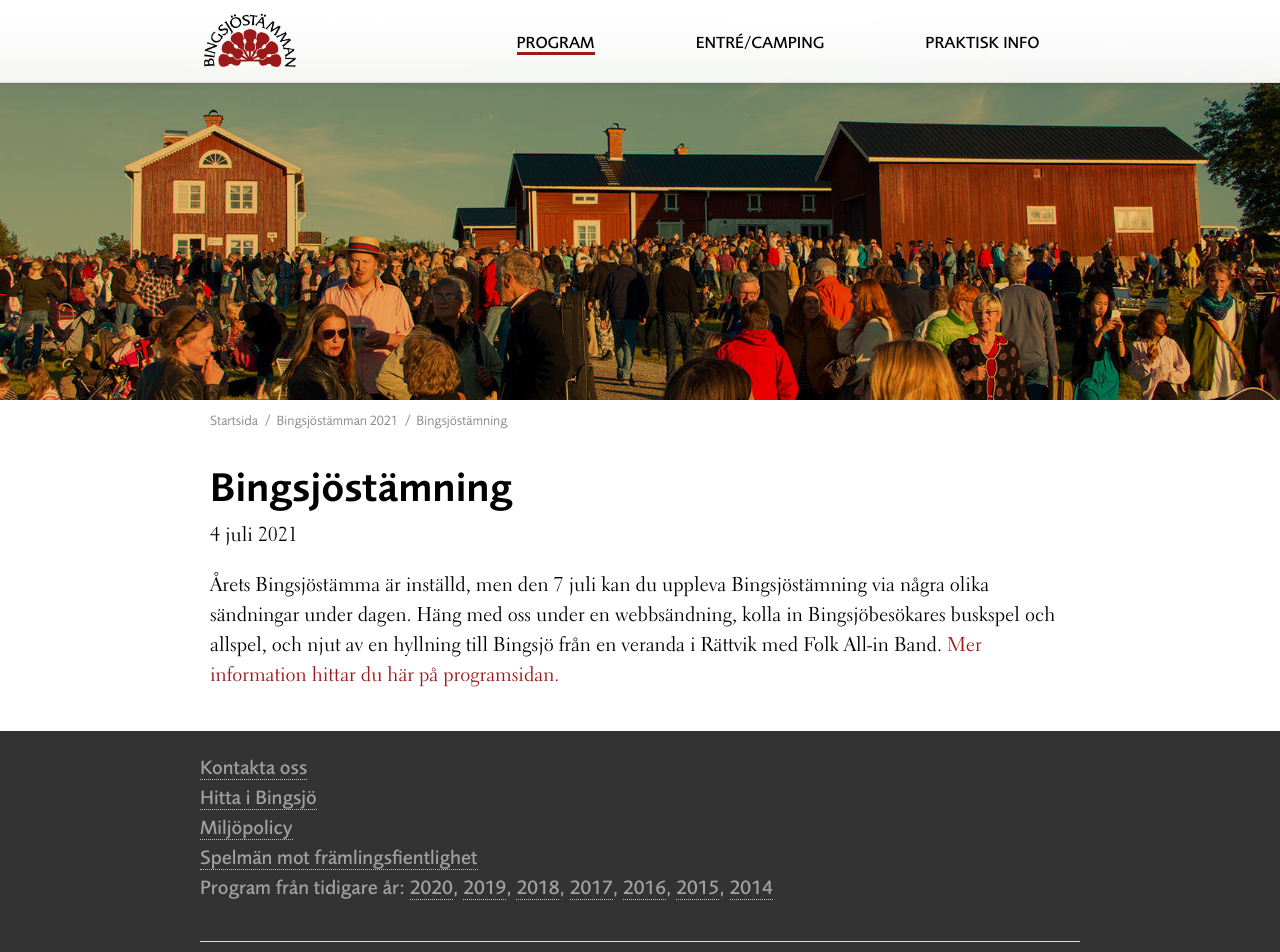
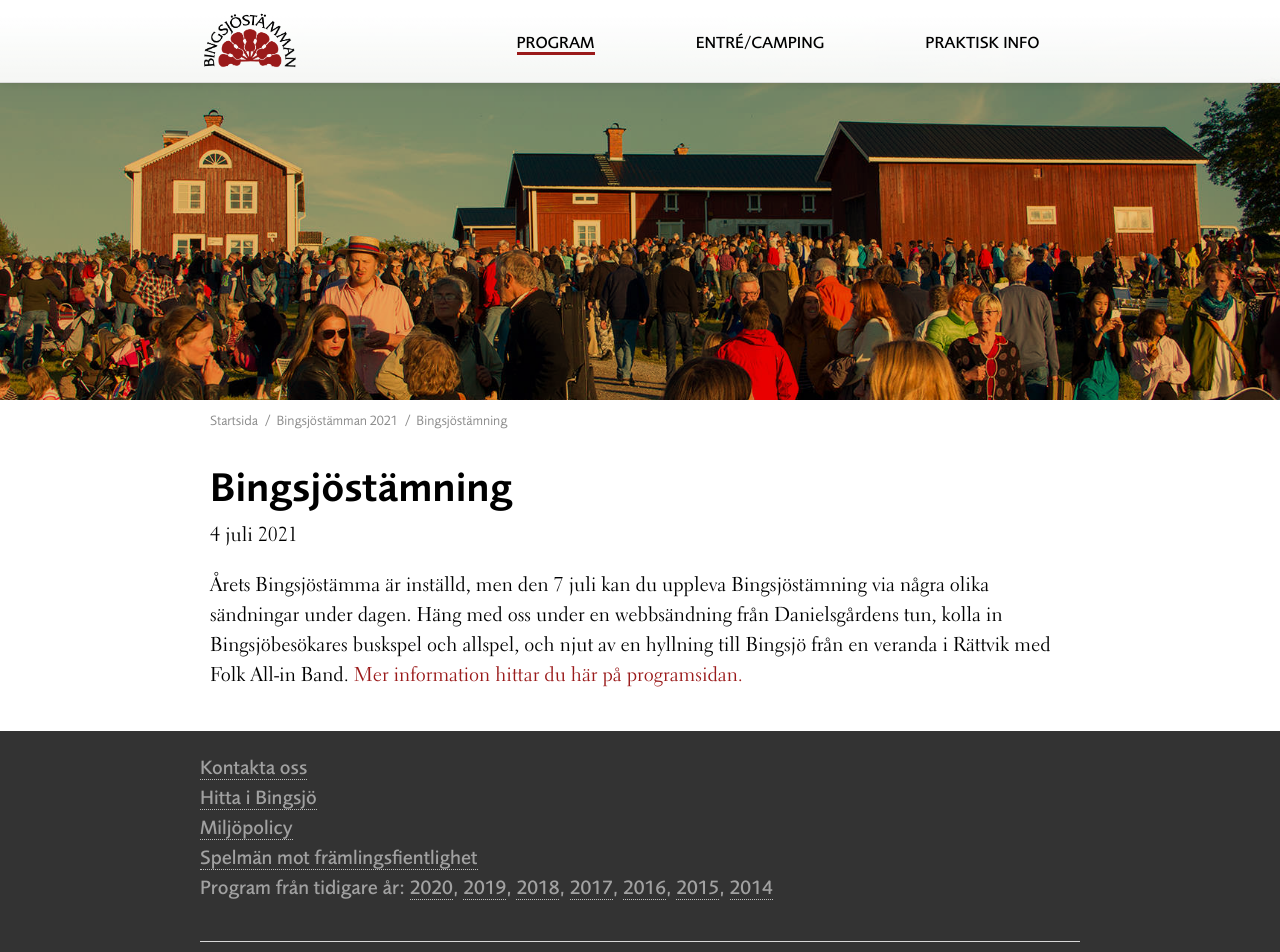
Before and after one commit to bingsjostamman/bingsjostamman.github.io, a Jekyll site: the page built from _posts/2021-07-04-bingsjostamning.md, in a window 1280 px wide and 1239 px high. Shown: the top 952 px of the window. Built offline with Jekyll 4.4.1, drawn with Linux system fonts in a browser that asks for light colours.

Commit message:
Update 2021-07-04-bingsjostamning.md

```diff
--- a/_posts/2021-07-04-bingsjostamning.md
+++ b/_posts/2021-07-04-bingsjostamning.md
@@ -6,4 +6,4 @@
 socialdescription: "Bingsjöstämning"
 ---
 
-Årets Bingsjöstämma är inställd, men den 7 juli kan du uppleva Bingsjöstämning via några olika sändningar under dagen. Häng med oss under en webbsändning, kolla in Bingsjöbesökares buskspel och allspel, och njut av en hyllning till Bingsjö från en veranda i Rättvik med Folk All-in Band. [Mer information hittar du här på programsidan.](/2021/)
+Årets Bingsjöstämma är inställd, men den 7 juli kan du uppleva Bingsjöstämning via några olika sändningar under dagen. Häng med oss under en webbsändning från Danielsgårdens tun, kolla in Bingsjöbesökares buskspel och allspel, och njut av en hyllning till Bingsjö från en veranda i Rättvik med Folk All-in Band. [Mer information hittar du här på programsidan.](/2021/)
```
